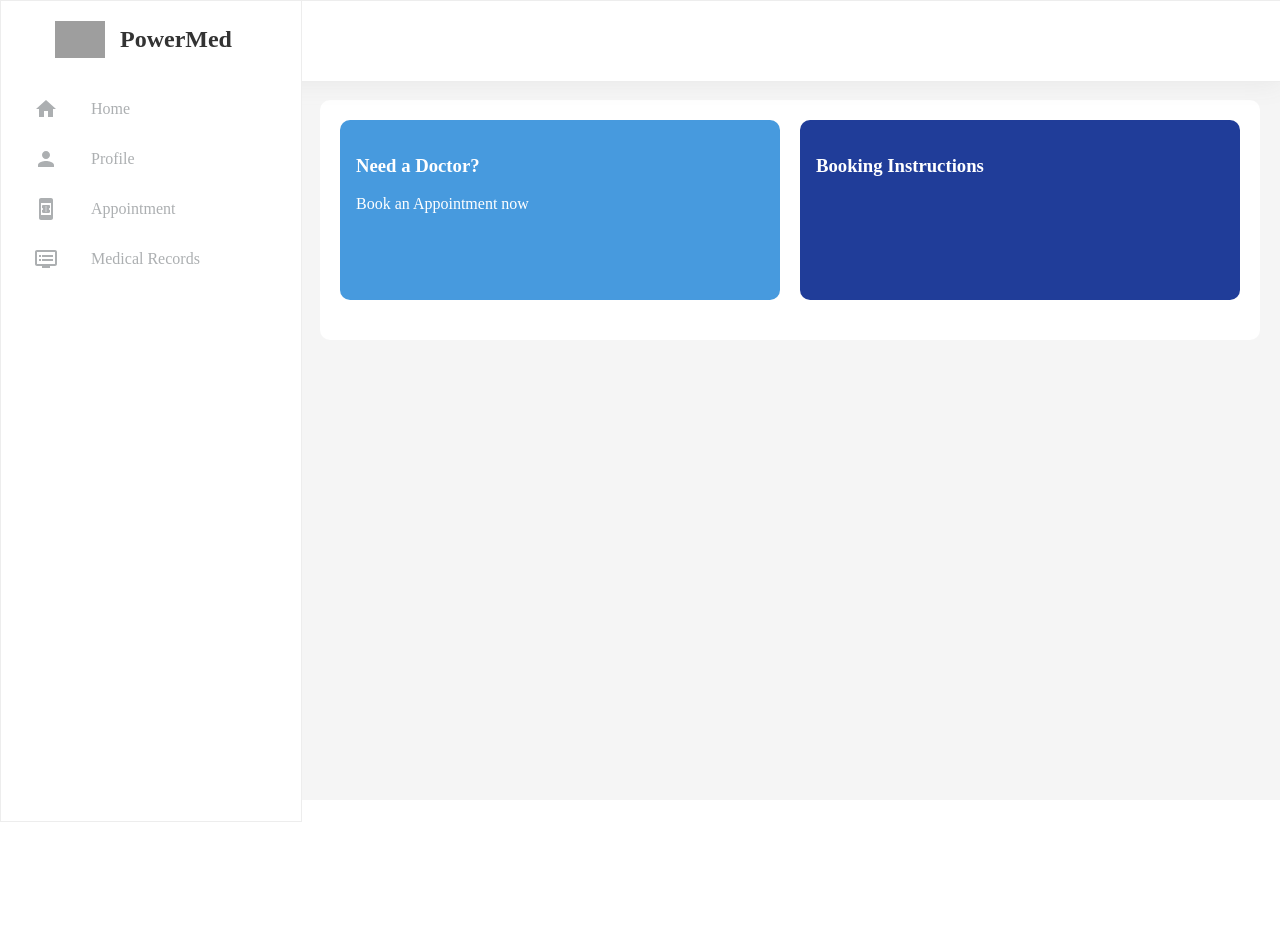
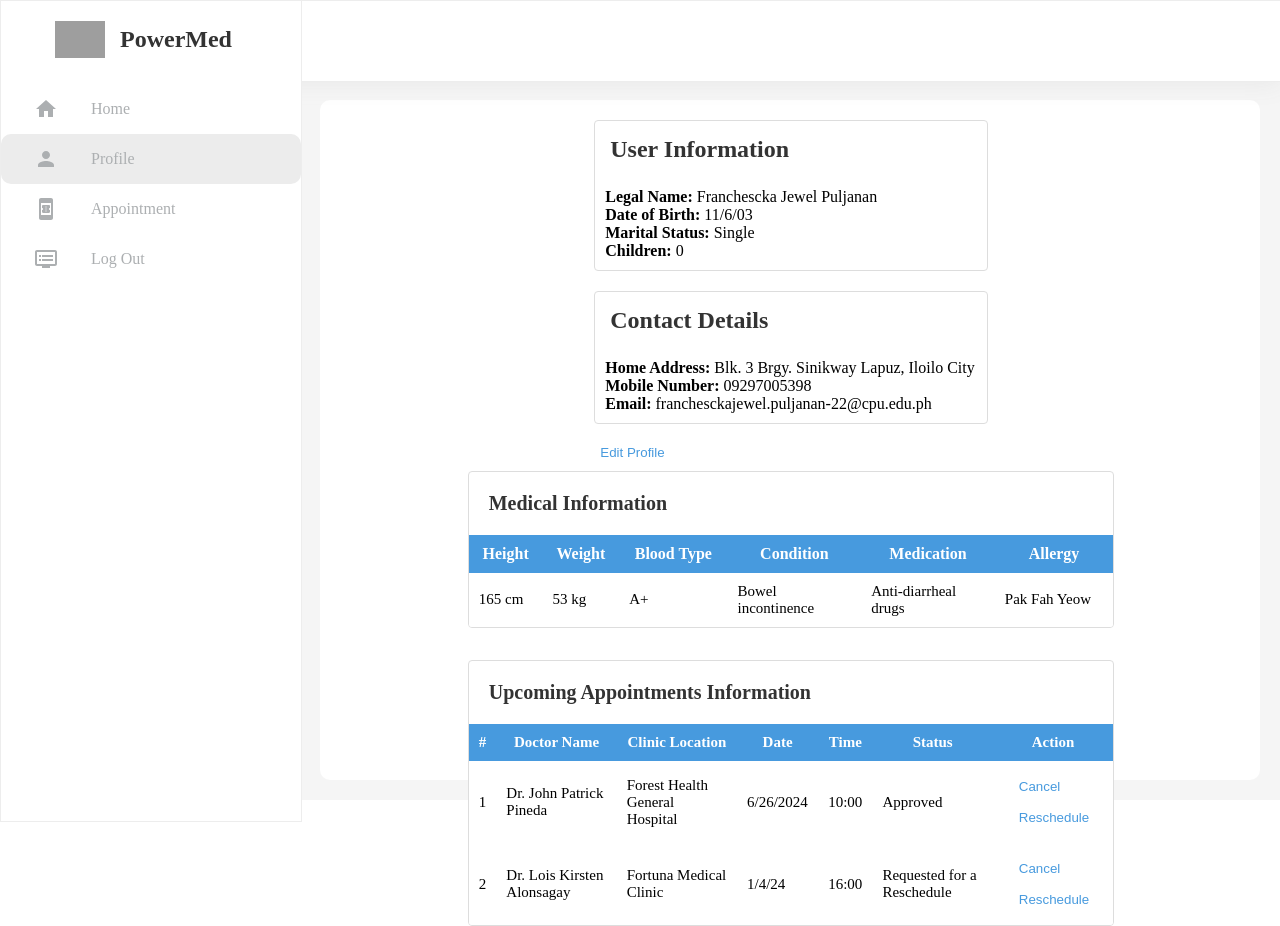
Before and after one commit to RheaRizz/Power_Pat_Girls, a React (Create React App) app in the folder patient-dashboard/: page /user-profile-page in a window 1280 px wide. Before the commit the page ends 800 px from the top, so only its background shows below. Built offline with nearby package versions, Linux system fonts and the light colour scheme; grey boxes are pictures that could not be loaded.

Commit message:
patient-dashboard, minor adjustments, implemented routes

```diff
--- a/patient-dashboard/package.json
+++ b/patient-dashboard/package.json
@@ -13,6 +13,7 @@
     "mdbreact": "^5.2.0",
     "react": "^18.2.0",
     "react-dom": "^18.2.0",
+    "react-router-dom": "^6.21.1",
     "react-scripts": "^5.0.1",
     "web-vitals": "^2.1.4"
   },
--- a/patient-dashboard/src/App.js
+++ b/patient-dashboard/src/App.js
@@ -3,15 +3,23 @@ import './App.css';
 import Header from './components/header/header';
 import Sidebar from './components/sidebar/sidebar'
 import Home from './components/dashboard-home-page/home';
-// import UserProfile from './components/user-profile-page/user-profile-page';
+import UserProfile from './components/user-profile-page/user-profile-page';
 import Appointment from './components/appointment-section/appointments';
+
+import { BrowserRouter as Router, Route, Routes } from 'react-router-dom';
 
 function App() {
   return (
     <div className='App'>
-      <Header />
-      <Sidebar />
-      <Home />
+      <Router>
+        <Header />
+        <Sidebar />
+        <Routes>
+          <Route path="/home" element={<Home/>} />
+          <Route path="/user-profile-page" element={<UserProfile/>} />
+          <Route path="/appointments" element={<Appointment/>} />
+        </Routes>
+      </Router>
     </div>
   )
 }
--- a/patient-dashboard/src/components/appointment-section/appointments.js
+++ b/patient-dashboard/src/components/appointment-section/appointments.js
@@ -9,28 +9,14 @@ function Appointment() {
       doctor: "Dr. John Patrick Pineda",
       clinic: "Forest Health General Hospital",
       date: "6/26/24",
-      time: "10:00",
-      status: "Approved",
-			'Action': (
-				<div>
-					<button className="action-button" onClick={() => alert("Cancel")}>Cancel</button>
-					<button className="action-button" onClick={() => alert("Reschedule")}>Reschedule</button>
-				</div>
-			)
+      time: "10:00"
     },
     {
       id: "2",
       doctor: "Dr. Lois Kirsten Alonsagay",
       clinic: "Fortuna Medical Clinic",
       date: "1/4/24",
-      time: "16:00",
-      status: "Requested for a Reschedule",
-      'Action': (
-        <div className="button">
-          <button className="action-button" onClick={() => alert("Cancel")}>Cancel</button>
-          <button className="action-button" onClick={() => alert("Reschedule")}>Reschedule</button>
-        </div>
-      )
+      time: "16:00"
     }
   ]);
 
@@ -73,8 +59,6 @@ function Appointment() {
         <th>Clinic Location</th>
         <th>Date</th>
         <th>Time</th>
-        <th>Status</th>
-        <th>Action</th>
       </tr>
     )
   };
--- a/patient-dashboard/src/components/sidebar/sidebar-data.js
+++ b/patient-dashboard/src/components/sidebar/sidebar-data.js
@@ -8,21 +8,21 @@ export const SidebarData = [
 	{
 		title: "Home",
     icon: <HomeIcon />,
-    link: "/Home-page"
+    link: "/home"
 	},
 	{
 		title: "Profile",
     icon: <PersonIcon />,
-    link: "/Profile-page"
+    link: "/user-profile-page"
 	},
 	{
 		title: "Appointment",
     icon: <BookOnlineIcon />,
-    link: "/Appointment-records"
+    link: "/appointments"
   },
 	{
-		title: "Medical Records",
+		title: "Log Out",
     icon: <DvrIcon />,
-    link: "/medical-records"
+    link: "/"
 	}
 ]
--- a/patient-dashboard/src/components/user-profile-page/user-profile-page.css
+++ b/patient-dashboard/src/components/user-profile-page/user-profile-page.css
@@ -73,7 +73,6 @@
 
 .medical-info {
   border: 1px solid #ddd;
-  border-bottom: none;
   border-radius: 4px;
   overflow: hidden;
   background-color: white;
@@ -117,7 +116,6 @@
 
 .upcoming-appointments {
   border: 1px solid #ddd;
-  border-bottom: none;
   border-radius: 4px;
   overflow: hidden;
   background-color: white;
```
Also changed, not shown: 1 other file (tests, documents, lock files or other folders).
